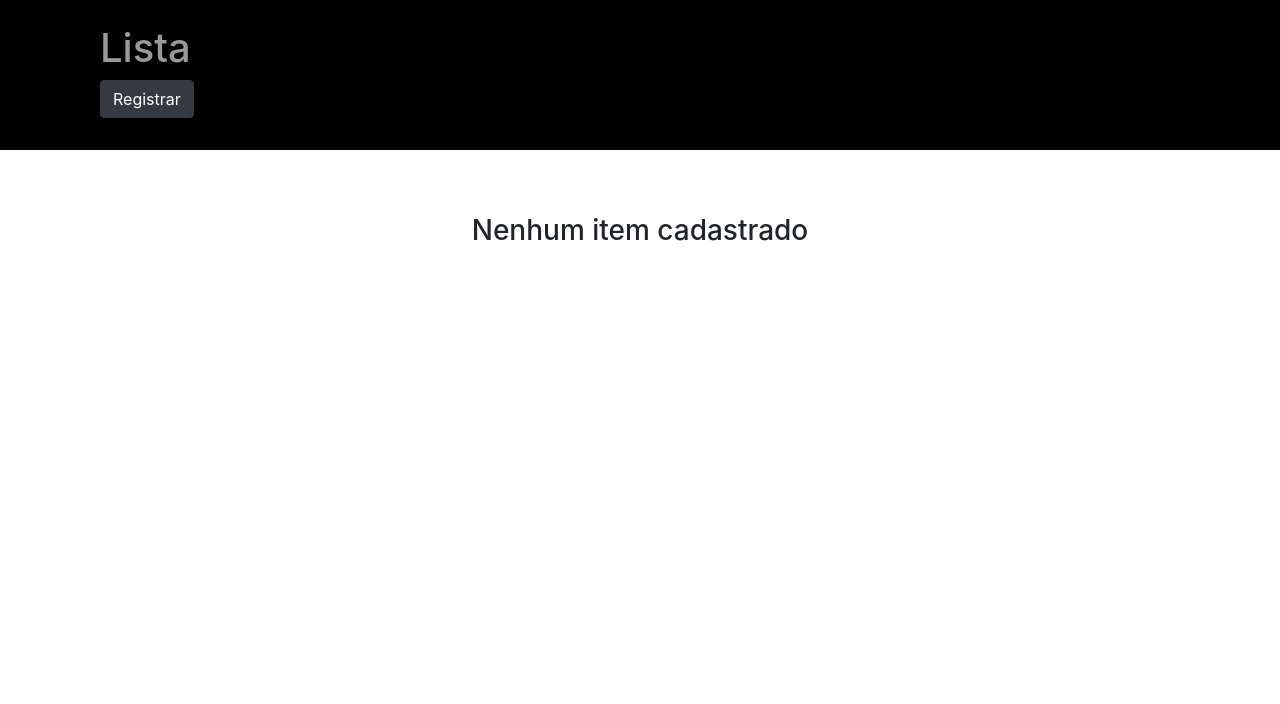
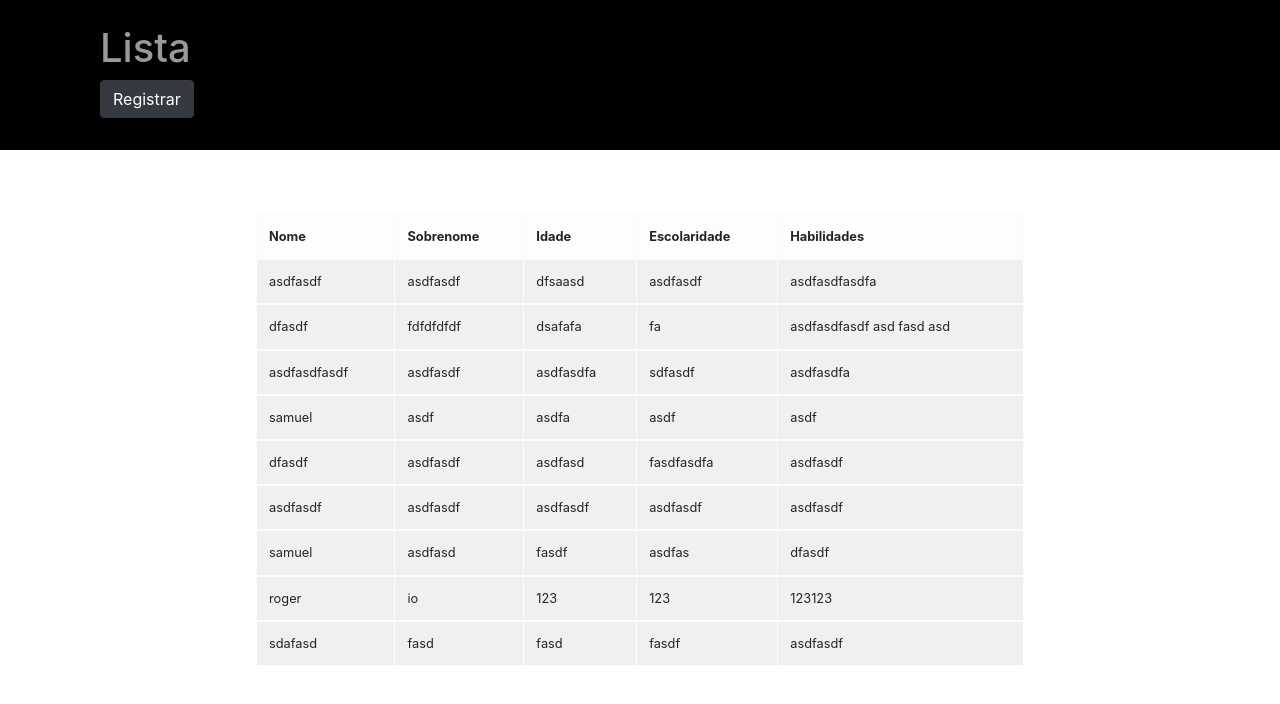
Before and after one commit to sckii/ReactForm, a React (Create React App) app: page / in a window 1280 px wide. Shown: the top 704 px of the page. Built offline with nearby package versions, Linux system fonts and the light colour scheme; data requests are answered from the project's data file.

Commit message:
:hammer: added: back list page

```diff
--- a/src/components/Form/index.tsx
+++ b/src/components/Form/index.tsx
@@ -7,6 +7,7 @@ import { Button, Row, Col, Alert } from 'react-bootstrap';
 import axios from 'axios';
 import {uuid} from 'uuidv4'
 import { PageContainer } from './styles';
+import { useHistory } from 'react-router-dom';
 
 interface Values {
   name: string;
@@ -18,6 +19,8 @@ interface Values {
 
 const FormValidation = () => {
   const [visible, setVisible] = useState(false)
+
+  let history = useHistory()
 
 
 
@@ -36,6 +39,7 @@ const FormValidation = () => {
           values: Values,
           { setSubmitting }: FormikHelpers<Values>
         ) => {
+          setVisible(!visible);
           setTimeout(() => {
             const { name, lastName, age, schooling, skills} = values
 
@@ -49,9 +53,9 @@ const FormValidation = () => {
             }).then(res => {
               console.log(res)
             })
-            setVisible(!visible)
             setSubmitting(false);
-          }, 1000);
+            history.push("/");
+          }, 2000);
         }}
         validationSchema={registerSchema}
         >
--- a/src/data/db.json
+++ b/src/data/db.json
@@ -1,5 +1,76 @@
 {
   "registros": [
-
+    {
+      "id": "8fb85e3b-68c6-4ea3-ba91-cd2cd9d263b6",
+      "name": "asdfasdf",
+      "lastName": "asdfasdf",
+      "age": "dfsaasd",
+      "schooling": "asdfasdf",
+      "skills": "asdfasdfasdfa"
+    },
+    {
+      "id": "8573ab88-4eb1-414a-aa5b-8b798b50cd31",
+      "name": "dfasdf",
+      "lastName": "fdfdfdfdf",
+      "age": "dsafafa",
+      "schooling": "fa",
+      "skills": "asdfasdfasdf asd fasd asd"
+    },
+    {
+      "id": "8cc7f1bd-0598-472f-a519-d5d05708cd1a",
+      "name": "asdfasdfasdf",
+      "lastName": "asdfasdf",
+      "age": "asdfasdfa",
+      "schooling": "sdfasdf",
+      "skills": "asdfasdfa"
+    },
+    {
+      "id": "2c13cc81-4598-46b5-91df-94c22c4e7a4d",
+      "name": "samuel",
+      "lastName": "asdf",
+      "age": "asdfa",
+      "schooling": "asdf",
+      "skills": "asdf"
+    },
+    {
+      "id": "cd413074-b1d1-418d-9528-1dd50b674478",
+      "name": "dfasdf",
+      "lastName": "asdfasdf",
+      "age": "asdfasd",
+      "schooling": "fasdfasdfa",
+      "skills": "asdfasdf"
+    },
+    {
+      "id": "d1069e42-c794-49ba-bf2b-5b02ae18f757",
+      "name": "asdfasdf",
+      "lastName": "asdfasdf",
+      "age": "asdfasdf",
+      "schooling": "asdfasdf",
+      "skills": "asdfasdf"
+    },
+    {
+      "id": "7f343e5e-fa5b-4731-9c89-06c50a68d4eb",
+      "name": "samuel",
+      "lastName": "asdfasd",
+      "age": "fasdf",
+      "schooling": "asdfas",
+      "skills": "dfasdf"
+    },
+    {
+      "id": "691d12d6-c167-4483-8119-d34661fd0625",
+      "name": "roger",
+      "lastName": "io",
+      "age": "123",
+      "schooling": "123",
+      "skills": "123123"
+    },
+    {
+      "id": "7878bf7f-5adb-43b0-b30d-3a3319ecdaa3",
+      "name": "sdafasd",
+      "lastName": "fasd",
+      "age": "fasd",
+      "schooling": "fasdf",
+      "skills": "asdfasdf"
+    }
   ]
 }
--- a/src/pages/List/index.tsx
+++ b/src/pages/List/index.tsx
@@ -1,7 +1,7 @@
 import React, { useEffect, useState } from 'react';
 import Header from '../../components/Header';
 import ListComponent from '../../components/ListComponent';
-import { Table } from 'react-bootstrap';
+import { Table, Spinner } from 'react-bootstrap';
 import { ListContainer } from './styles';
 
 import {registros} from '../../data/db.json'
@@ -31,7 +31,7 @@ function List() {
       />
       { data.length !== 0 ?
         <ListContainer>
-          <Table style={{"font-size":"0.96rem"}} striped hover bordered variant="light">
+          <Table style={{"font-size":"0.8rem"}} striped hover bordered variant="light">
             <thead>
               <tr>
                 <th>Nome</th>
@@ -46,7 +46,7 @@ function List() {
                 <ListComponent
                   key={data.id}
                   name={data.name}
-                  last={data.last}
+                  last={data.lastName}
                   age={data.age}
                   schooling={data.schooling}
                   skills={data.skills}
@@ -56,7 +56,7 @@ function List() {
 
               </Table>
         </ListContainer>
-        : <ListContainer><h3> Nenhum item cadastrado </h3></ListContainer>
+        : <ListContainer><h3> Nenhum item cadastrado </h3> <Spinner animation="border" /></ListContainer>
       }
     </>
   )
```
Also changed, not shown: public/index.html (line endings or trailing spaces).
